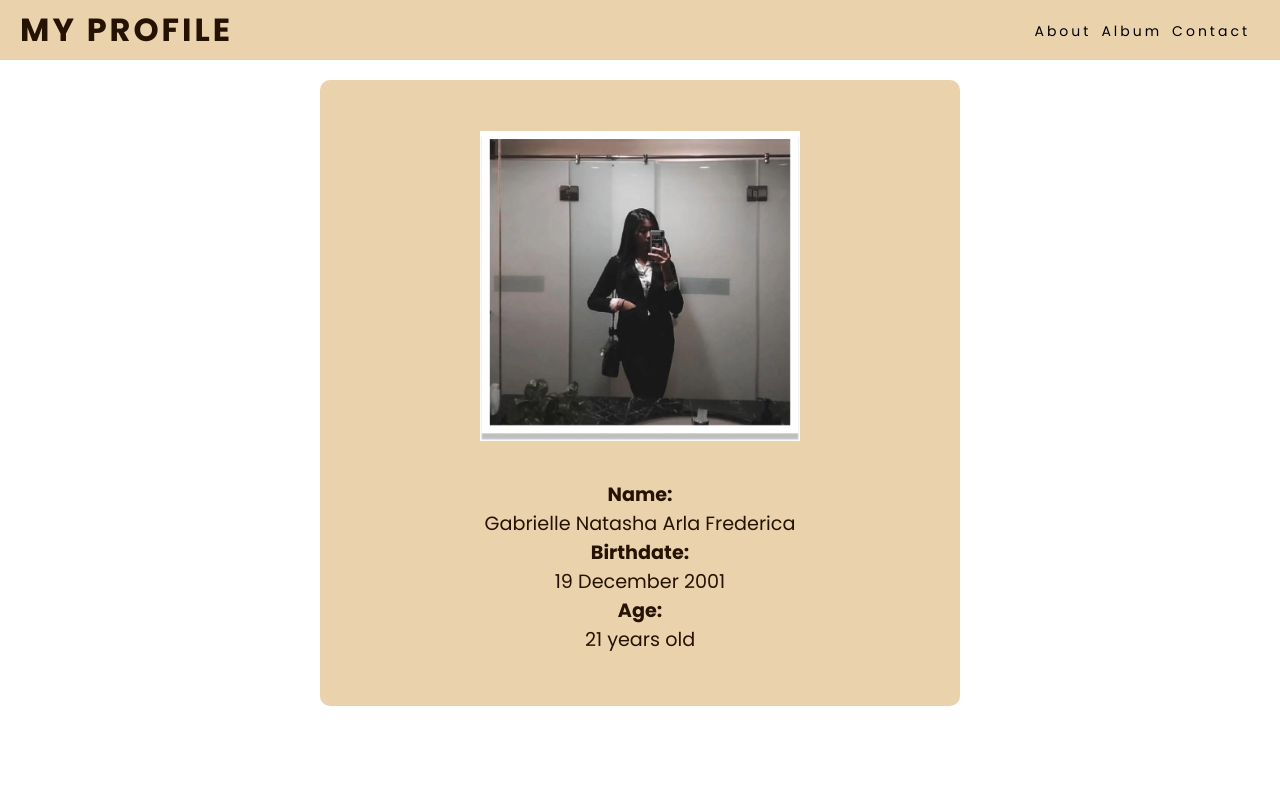
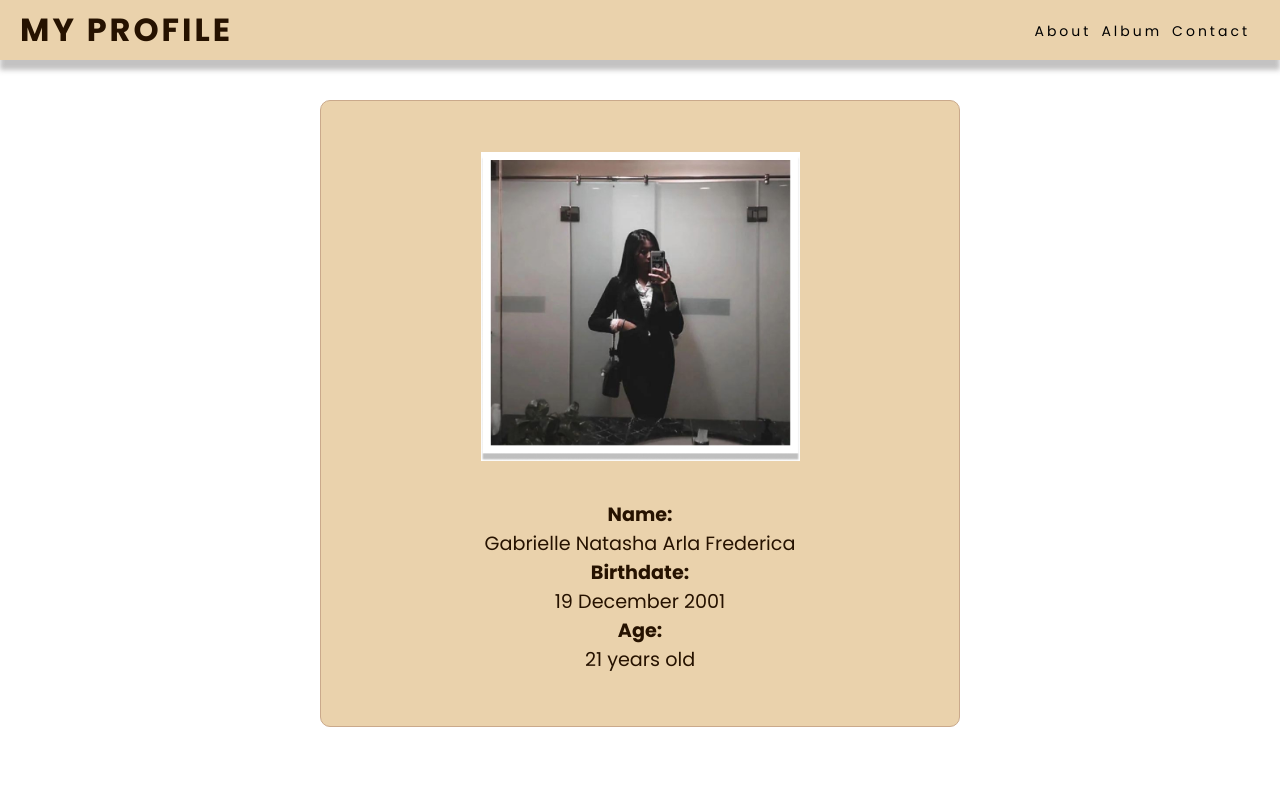
Before and after one commit to gnxix/submission-web-dasar, a plain HTML site: page index.html in a window 1280 px wide. Shown: the top 800 px of the page. Drawn offline with Linux system fonts and the light colour scheme.

Commit message:
finishing

```diff
--- a/js/main.js
+++ b/js/main.js
@@ -1,4 +1,3 @@
-// Data yang telah Anda buat
 const data = [
   {
     sectionName: "EDUCATION",
@@ -21,13 +20,12 @@ const data = [
   },
 ];
 
-// Function untuk merender data ke dalam HTML dengan menambahkan kelas CSS
 function renderData() {
   const dataContainer = document.getElementById("allCard");
 
   data.forEach((section) => {
     const sectionDiv = document.createElement("div");
-    sectionDiv.classList.add("section", "card"); // Tambahkan kelas 'section' dan 'card'
+    sectionDiv.classList.add("section", "card");
 
     const sectionHeader = document.createElement("h3");
     sectionHeader.textContent = section.sectionName;
@@ -46,5 +44,4 @@ function renderData() {
   });
 }
 
-// Panggil fungsi renderData untuk merender data ke dalam HTML
 renderData();
--- a/styles/style.css
+++ b/styles/style.css
@@ -50,6 +50,7 @@ header {
   top: 0;
   left: 0;
   z-index: 100;
+  box-shadow: 0px 10px 5px 0px #79767672;
 }
 
 main {
@@ -130,6 +131,7 @@ nav a:hover {
 .card li {
   text-align: left;
   box-sizing: border-box;
+  list-style-type: disc;
 }
 
 .album {
@@ -179,6 +181,7 @@ nav a:hover {
   padding: 4%;
   overflow-wrap: break-word;
   max-height: fit-content;
+  border: 1px solid rgb(202, 169, 139);
 }
 
 .cp h3 {
@@ -198,7 +201,8 @@ nav a:hover {
 .myprofile {
   background-color: #ead2ac;
   border-radius: 10px;
-  margin: 80px auto;
+  border: 1px solid rgb(202, 169, 139);
+  margin: 100px auto;
   max-width: 50%;
   max-height: max-content;
   text-align: center;
```
Also changed, not shown: index.html (line endings or trailing spaces).
